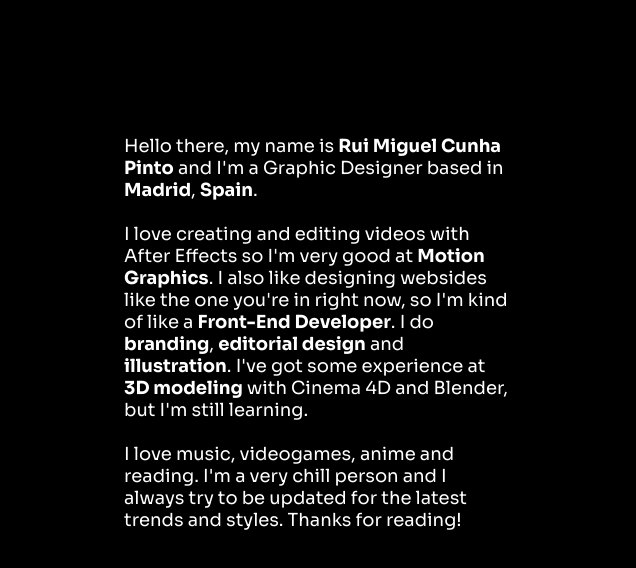
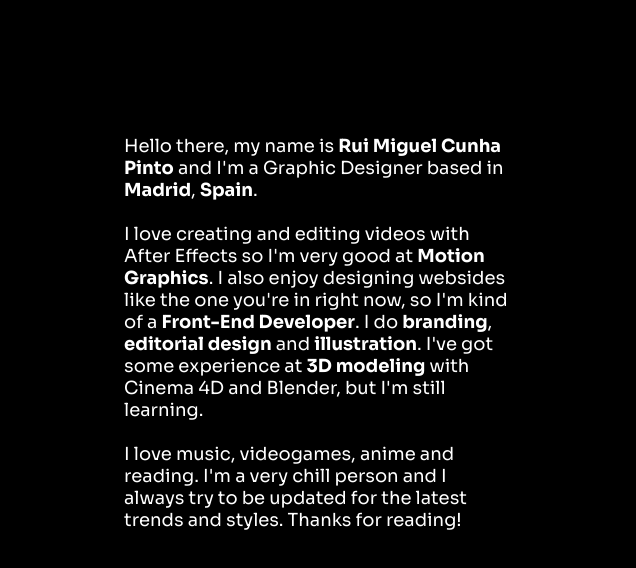
Before and after one commit to JustRiku/Portfolio-web, a plain HTML site: page index.html in a window 1280 px wide. Shown: the part 820-1388 px from the top of the page, 644-1280 px from the left. Drawn offline with nearby package versions, Linux system fonts and the light colour scheme.

Commit message:
7th commit

```diff
--- a/index.html
+++ b/index.html
@@ -60,7 +60,7 @@
                     <p class="about-text align-left">Hello there, my name is <b>Rui Miguel Cunha Pinto</b> and I'm a Graphic
                         Designer based in <b>Madrid</b>, <b>Spain</b>. <br><br>
                         I love creating and editing videos with After Effects so I'm very good at <b>Motion Graphics</b>. I
-                        also like designing websides like the one you're in right now, so I'm kind of like a <b>Front-End Developer</b>. I do <b>branding</b>, <b>editorial design</b> and <b>illustration</b>. I've got some experience at <b>3D
+                        also enjoy designing websides like the one you're in right now, so I'm kind of a <b>Front-End Developer</b>. I do <b>branding</b>, <b>editorial design</b> and <b>illustration</b>. I've got some experience at <b>3D
                             modeling</b> with Cinema 4D and Blender, but I'm still learning. <br><br>
                         I love music, videogames, anime and reading. I'm a very chill person and I always try to be updated for the latest trends and styles. Thanks for reading!</p>
                     <button class="btn hover-item"><a href="assets/pdf/CV.pdf" download="CV-Rui">Download CV</a></button>
```
